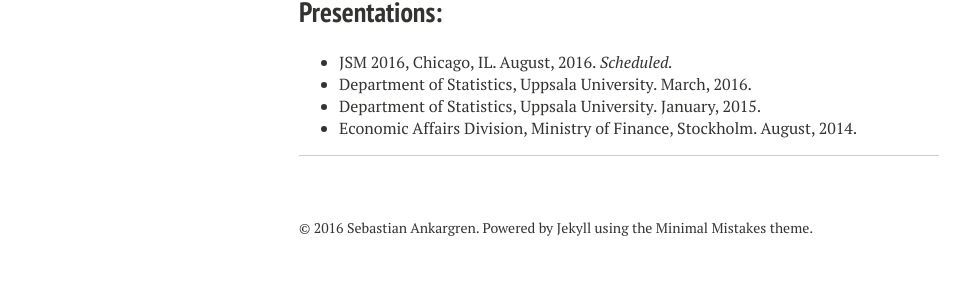
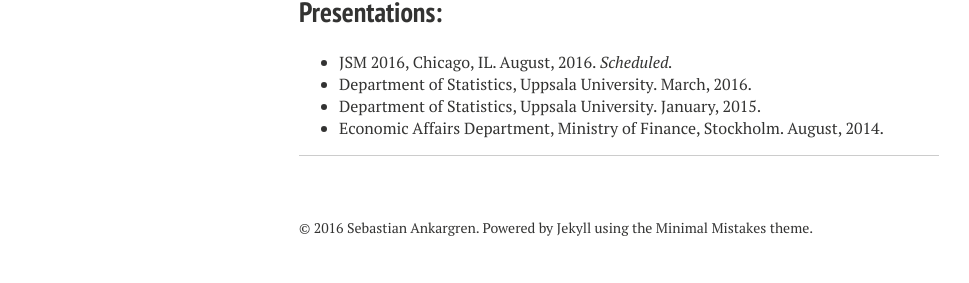
Before and after one commit to ankargren/ankargren.github.io, a Jekyll site: the page built from research/index.md, in a window 1280 px wide. Shown: the part 725-1008 px from the top of the page, without its empty margins (21-990 px from the left). Built offline with Jekyll 4.4.1, drawn with Linux system fonts in a browser that asks for light colours; nearby versions of some CDN libraries.

Commit message:
Fixed errors in the list of references

```diff
--- a/research/index.md
+++ b/research/index.md
@@ -28,4 +28,4 @@ image:
 * JSM 2016, Chicago, IL. August, 2016. *Scheduled.*
 * Department of Statistics, Uppsala University. March, 2016.
 * Department of Statistics, Uppsala University. January, 2015.
-* Economic Affairs Division, Ministry of Finance, Stockholm. August, 2014.
+* Economic Affairs Department, Ministry of Finance, Stockholm. August, 2014.
```
